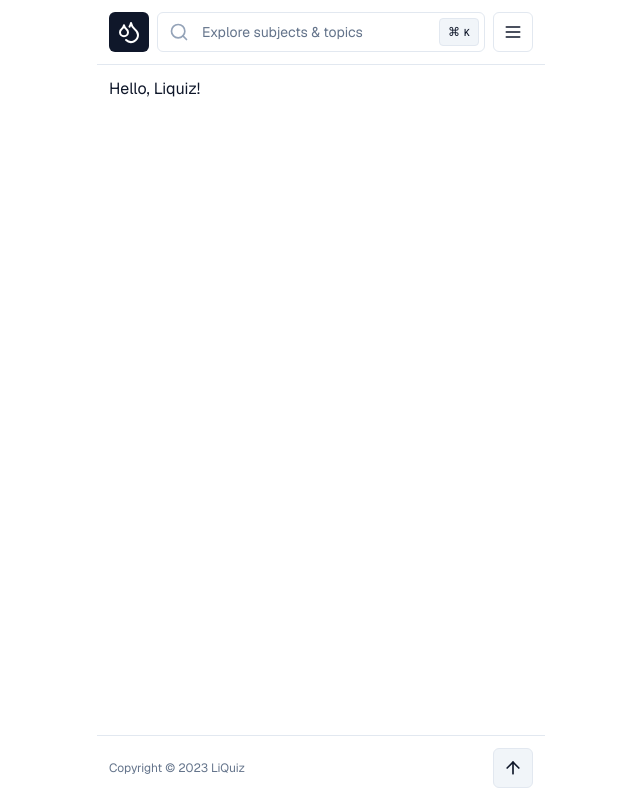
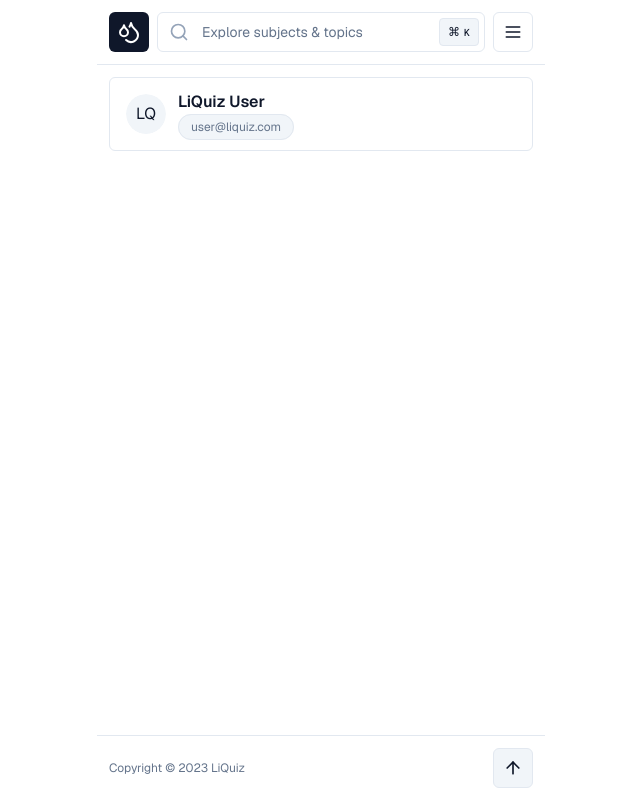
Before and after one commit to edwintantawi/liquiz, a Next.js app: page / in a window 1280 px wide. Shown: the whole page, without its empty margins (319-959 px from the left). Built offline with nearby package versions, Linux system fonts and the light colour scheme.

Commit message:
feat: add user profile ui

```diff
--- a/app/page.tsx
+++ b/app/page.tsx
@@ -1,3 +1,32 @@
-export default function RootPage() {
-  return <h1>Hello, Liquiz!</h1>;
+import * as React from 'react';
+
+import { Avatar, AvatarFallback, AvatarImage } from '~/components/ui/avatar';
+
+export const metadata = {
+  title: 'Dashboard',
+  description: 'Manage all your subjects and topics easily',
+};
+
+export default async function RootPage() {
+  return (
+    <>
+      <h1 className="sr-only">LiQuiz Dashboard</h1>
+      <div className="space-y-6">
+        <div className="space-y-2">
+          <div className="grid grid-cols-[auto,1fr] items-center gap-3 rounded-md border px-4 py-3">
+            <Avatar>
+              <AvatarImage src="" alt="" />
+              <AvatarFallback>LQ</AvatarFallback>
+            </Avatar>
+            <div>
+              <h2 className="font-semibold">LiQuiz User</h2>
+              <span className="rounded-full border bg-muted px-3 py-1 text-xs text-muted-foreground">
+                user@liquiz.com
+              </span>
+            </div>
+          </div>
+        </div>
+      </div>
+    </>
+  );
 }
```
